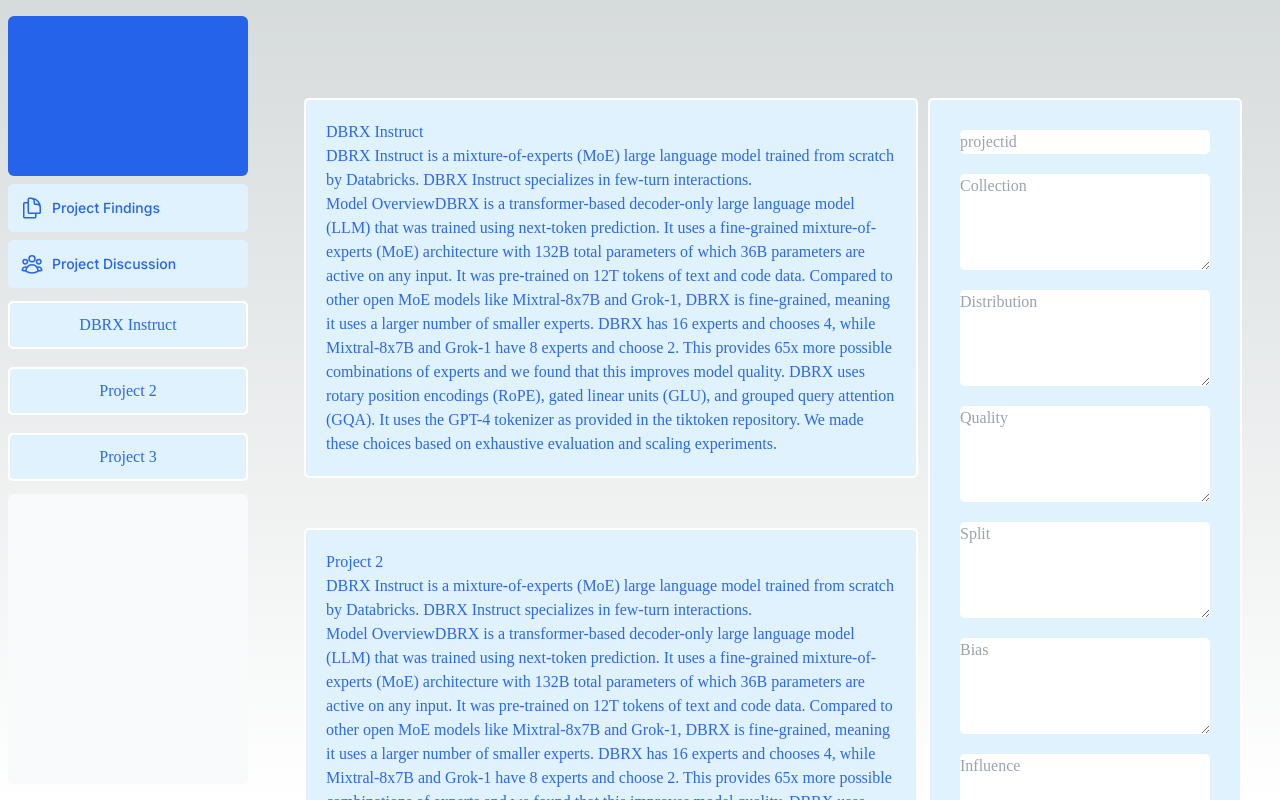
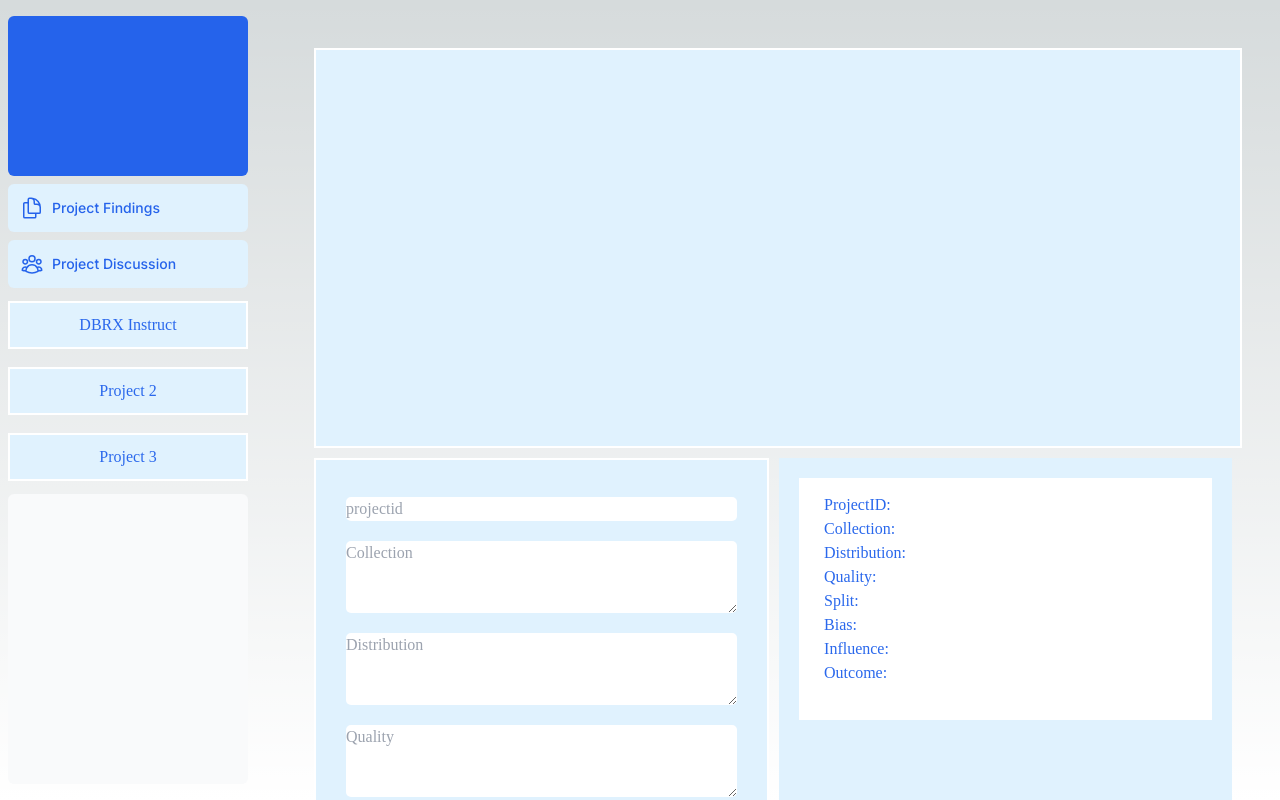
Before and after one commit to williamdjting/419project, a Next.js app: page /dashboard in a window 1280 px wide. Built offline with nearby package versions, Linux system fonts and the light colour scheme.

Commit message:
added some things to dashboard

```diff
--- a/package.json
+++ b/package.json
@@ -10,7 +10,9 @@
   },
   "dependencies": {
     "@heroicons/react": "^2.1.3",
+    "axios": "^1.6.8",
     "clsx": "^2.1.0",
+    "fs": "^0.0.1-security",
     "next": "14.1.4",
     "react": "^18",
     "react-dom": "^18"
--- /dev/null
+++ b/pages/api/submitData.ts
@@ -0,0 +1,35 @@
+import fs from 'fs';
+import path from 'path';
+
+import { NextResponse } from 'next/server'
+
+// export default async function handler(req, res) {
+
+//   res.status(200).json({ text: 'Hello' });
+  // console.log("line 5")
+  // const { submittedData } = req.body;
+
+  // const csvContent = `ProjectID,Collection,Distribution,Quality,Split,Bias,Influence,Outcome\n${Object.values(submittedData).join(',')}`;
+
+  // try {
+  //   const filePath = path.join(process.cwd(), 'data', 'submittedData.csv'); // Adjust the path as needed
+  //   fs.writeFileSync(filePath, csvContent);
+  //   res.status(200).json({ success: true });
+  // } catch (error) {
+  //   console.error(error);
+  //   res.status(500).json({ success: false, error: 'Failed to write CSV file' });
+  // }
+// }
+
+// export async function GET() {
+//   return NextResponse.json({
+//     hello: 'world',
+//   })
+
+// }
+
+export default async function handler(req, res) {
+
+  res.status(200).json({ text: 'Hello' });
+
+}
--- a/src/app/dashboard/page.tsx
+++ b/src/app/dashboard/page.tsx
@@ -7,8 +7,8 @@
 export default function Page() {
   return (
     <main>
-      <div className={styles.dashboard}>
-        <div>
+      {/* <div className={styles.dashboard}> */}
+        {/* <div>
           {datasheetData.map((data) => {
             return (
               <Card
@@ -19,12 +19,12 @@
               />
             );
           })}
-        </div>
+        </div> */}
 
         <div>
           <Form />
         </div>
-      </div>
+      {/* </div> */}
     </main>
   );
 }
--- /dev/null
+++ b/src/app/lib/datasheet-datacontext.js
@@ -0,0 +1,16 @@
+
+import React, { createContext, useState, useContext } from 'react';
+
+const DatasheetDataContext = createContext();
+
+export const DatasheetDataProvider = ({ children }) => {
+  const [datasheetData, setDatasheetData] = useState([]);
+
+  return (
+    <DatasheetDataContext.Provider value={{ datasheetData, setDatasheetData }}>
+      {children}
+    </DatasheetDataContext.Provider>
+  );
+};
+
+// export const useDatasheetData = () => useContext(DatasheetDataContext);
--- /dev/null
+++ b/src/app/test/page.tsx
@@ -0,0 +1,24 @@
+import { Testing } from './testing'
+
+export default function Page() {
+  return (
+    <main>
+
+        hi
+
+        <div>
+          <Testing submittedData={{
+          projectid: '',
+          collection: '',
+          distribution: '',
+          quality: '',
+          split: '',
+          bias: '',
+          influence: '',
+          outcome: ''
+        }} />
+        </div>
+
+    </main>
+  );
+}
--- /dev/null
+++ b/src/app/test/testing.tsx
@@ -0,0 +1,58 @@
+import React from 'react';
+
+
+interface PageProps {
+  submittedData: {
+    projectid: string;
+    collection: string;
+    distribution: string;
+    quality: string;
+    split: string;
+    bias: string;
+    influence: string;
+    outcome: string;
+  };
+}
+
+export function Testing({ submittedData }: PageProps) {
+  return (
+    <div>
+      {submittedData && (
+        <div>
+          <li><strong>ProjectID:</strong> {submittedData.projectid}</li>
+          <li><strong>Collection:</strong> {submittedData.collection}</li>
+          <li><strong>Distribution:</strong> {submittedData.distribution}</li>
+          <li><strong>Quality:</strong> {submittedData.quality}</li>
+          <li><strong>Split:</strong> {submittedData.split}</li>
+          <li><strong>Bias:</strong> {submittedData.bias}</li>
+          <li><strong>Influence:</strong> {submittedData.influence}</li>
+          <li><strong>Outcome:</strong> {submittedData.outcome}</li>
+        </div>
+      )}
+    </div>
+  );
+}
+
+// const Page: React.FC<PageProps> = ({ submittedData }) => {
+//   if (!submittedData) {
+//     return null; // Or you can return a loading indicator
+//   }
+
+//   return (
+//     <>
+//       <h2>Submitted Data:</h2>
+//       <ul>
+//         <li><strong>ProjectID:</strong> {submittedData.projectid}</li>
+//         <li><strong>Collection:</strong> {submittedData.collection}</li>
+//         <li><strong>Distribution:</strong> {submittedData.distribution}</li>
+//         <li><strong>Quality:</strong> {submittedData.quality}</li>
+//         <li><strong>Split:</strong> {submittedData.split}</li>
+//         <li><strong>Bias:</strong> {submittedData.bias}</li>
+//         <li><strong>Influence:</strong> {submittedData.influence}</li>
+//         <li><strong>Outcome:</strong> {submittedData.outcome}</li>
+//       </ul>
+//     </>
+//   );
+// }
+
+// export default Page;
--- a/src/app/ui/dashboard/form.tsx
+++ b/src/app/ui/dashboard/form.tsx
@@ -1,23 +1,16 @@
 'use client'
 // Import React and CSS module
-import React, { useState } from 'react';
+import React, { createContext, useState, useEffect, useContext } from 'react';
 import styles from './ui-dashboard.module.css';
+import axios from 'axios'; // Import Axios
+import { Testing } from '../../test/testing'
 
-// interface FormData {
-//   projectid: string;
-//   collection: string;
-//   distribution: string;
-//   quality: string;
-//   split: string;
-//   bias: string;
-//   influence: string;
-//   outcome: string;
-// }
-
+// import { downloadCSV } from '../../lib/csv'
 
 // Define the Form component
 export function Form() {
   // State to manage form data
+
   const [formData, setFormData] = useState({
     projectid: '',
     collection: '',
@@ -29,7 +22,8 @@
     outcome: ''
   });
 
-  const [submittedData, setSubmittedData] = useState({
+
+  const [submittedData, setSubmittedData] = useState([{
     projectid: '',
     collection: '',
     distribution: '',
@@ -38,7 +32,10 @@
     bias: '',
     influence: '',
     outcome: ''
-  });
+  }]);
+
+
+
 
   // Handler to update form data
   const handleChange = (e) => {
@@ -48,45 +45,148 @@
       [name]: value
     }));
     console.log("this is line 27", formData)
+
   };
 
-  // Handler to submit form data
-  const handleSubmit = (e) => {
+  const handleSubmit = async (e) => {
     e.preventDefault();
-    // Here you can perform any action with the form data
-    setSubmittedData(formData);
-    console.log("this is line 33", submittedData);
 
-  };
+    // setSubmittedData((prevSubmittedData) => ({
+    //   ...prevSubmittedData,
+    //   ...formData
+    // }));
+
+
+    // Create a copy of the submittedData array
+    const newSubmittedData = [...submittedData];
+
+    // Push the formData object into the newSubmittedData array
+    newSubmittedData.push(formData);
+
+    // Update the submittedData state with the new array
+    setSubmittedData(newSubmittedData);
+
+
+
+    console.log("this is formdata", formData);
+
+    console.log("this is submitted data", submittedData);
+  }
+    // useEffect(() => {
+    //   setSubmittedData(formData); // Update submittedData whenever formData changes
+    // }, [formData]);
+
+
+    // try {
+    //     // const response = await fetch('/api/submitData', {
+    //     const response = await fetch('../../../api/submitData', {
+    //     method: 'GET',
+    //     headers: {
+    //       'Content-Type': 'application/json'
+    //     },
+    //     // body: JSON.stringify({ submittedData: formData })
+    //   });
+    //   console.log("line 57")
+    //   console.log(response.ok)
+    //   console.log(response.body)
+    //   if (response.ok) {
+    //     console.log('CSV file saved successfully');
+    //     // Optionally, you can clear the form fields here
+
+    //   } else {
+    //     console.error('Failed to save CSV file');
+    //   }
+    // } catch (error) {
+    //   console.error('Error:', error);
+    // }
+  // };
+
+  // // Handler to submit form data
+  // const handleSubmit = (e) => {
+  //   e.preventDefault();
+  //   // Here you can perform any action with the form data
+  //   setSubmittedData(formData);
+  //   console.log("this is line 33", submittedData);
+
+  // };
+
+  // const downloadCSV = () => {
+  //   const csvContent = `ProjectID,Collection,Distribution,Quality,Split,Bias,Influence,Outcome\n${Object.values(submittedData).join(',')}`;
+  //   const encodedUri = encodeURI(`data:text/csv;charset=utf-8,${csvContent}`);
+  //   const link = document.createElement('a');
+  //   link.setAttribute('href', encodedUri);
+  //   link.setAttribute('download', 'submittedData.csv');
+  //   document.body.appendChild(link);
+  //   link.click();
+  // };
+
+
+
   // JSX for the form
   return (
+<>
+    <div className={styles.topbar}>
+
+
+
+
+
+    </div>
+
+
+    <div className={styles.container}>
     <form className={styles.form} onSubmit={handleSubmit}>
       {/* Input fields for each property */}
       <div className={styles.form2}>
 
         <input className={styles.form3} type="number" name="projectid" value={formData.projectid} onChange={handleChange} placeholder="projectid"/>
-        <textarea className={styles.form3} name="collection" value={formData.collection} onChange={handleChange} placeholder="Collection" rows={4} cols={25}/>
-        <textarea className={styles.form3}  name="distribution" value={formData.distribution} onChange={handleChange} placeholder="Distribution" rows={4} cols={25} />
-        <textarea className={styles.form3}  name="quality" value={formData.quality} onChange={handleChange} placeholder="Quality" rows={4} cols={25}/>
-        <textarea className={styles.form3} name="split" value={formData.split} onChange={handleChange} placeholder="Split" rows={4} cols={25} />
-        <textarea className={styles.form3} name="bias" value={formData.bias} onChange={handleChange} placeholder="Bias" rows={4} cols={25} />
-        <textarea className={styles.form3}  name="influence" value={formData.influence} onChange={handleChange} placeholder="Influence" rows={4} cols={25} />
-        <textarea className={styles.form3} name="outcome" value={formData.outcome} onChange={handleChange} placeholder="Outcome" rows={4} cols={25} />
+        <textarea className={styles.form3} name="collection" value={formData.collection} onChange={handleChange} placeholder="Collection" rows={3} cols={25}/>
+        <textarea className={styles.form3}  name="distribution" value={formData.distribution} onChange={handleChange} placeholder="Distribution" rows={3} cols={25} />
+        <textarea className={styles.form3}  name="quality" value={formData.quality} onChange={handleChange} placeholder="Quality" rows={3} cols={25}/>
+        <textarea className={styles.form3} name="split" value={formData.split} onChange={handleChange} placeholder="Split" rows={3} cols={25} />
+        <textarea className={styles.form3} name="bias" value={formData.bias} onChange={handleChange} placeholder="Bias" rows={3} cols={25} />
+        <textarea className={styles.form3}  name="influence" value={formData.influence} onChange={handleChange} placeholder="Influence" rows={3} cols={25} />
+        <textarea className={styles.form3} name="outcome" value={formData.outcome} onChange={handleChange} placeholder="Outcome" rows={3} cols={25} />
         {/* Submit button */}
+        {/* <button onClick={downloadCSV} type="submit">Submit</button> */}
         <button type="submit">Submit</button>
       </div>
-      {submittedData && (
+      {/* {formData && (
         <div>
-          <p>ProjectID: {submittedData.projectid}</p>
-          <p>Collection: {submittedData.collection}</p>
-          <p>Distribution: {submittedData.distribution}</p>
-          <p>Quality: {submittedData.quality}</p>
-          <p>Split: {submittedData.split}</p>
-          <p>Bias: {submittedData.bias}</p>
-          <p>Influence: {submittedData.influence}</p>
-          <p>Outcome: {submittedData.outcome}</p>
+          <p>ProjectID: {formData.projectid}</p>
+          <p>Collection: {formData.collection}</p>
+          <p>Distribution: {formData.distribution}</p>
+          <p>Quality: {formData.quality}</p>
+          <p>Split: {formData.split}</p>
+          <p>Bias: {formData.bias}</p>
+          <p>Influence: {formData.influence}</p>
+          <p>Outcome: {formData.outcome}</p>
         </div>
-      )}
+      )} */}
     </form>
+    {/* <Testing submittedData={submittedData}/>     */}
+
+
+    <div className={styles.map}>
+      <div className={styles.mapbox}>
+        {submittedData.map((dataItem, index) => (
+          <div className={styles.mapbox2} key={index}>
+            <p>ProjectID: {dataItem.projectid}</p>
+            <p>Collection: {dataItem.collection}</p>
+            <p>Distribution: {dataItem.distribution}</p>
+            <p>Quality: {dataItem.quality}</p>
+            <p>Split: {dataItem.split}</p>
+            <p>Bias: {dataItem.bias}</p>
+            <p>Influence: {dataItem.influence}</p>
+            <p>Outcome: {dataItem.outcome}</p>
+          </div>
+
+        ))}
+      </div>
+    </div>
+
+    </div>
+
+</>
   );
 }
--- a/src/app/ui/dashboard/ui-dashboard.module.css
+++ b/src/app/ui/dashboard/ui-dashboard.module.css
@@ -1,8 +1,30 @@
+.container {
+  display: flex;
+}
+
+.topbar {
+  width: 100%;
+  /* border-radius: 5px; */
+  height: 400px;
+  font-weight: 500;
+  padding: 20px;
+  border: 2px solid white;
+  color: #2a68ec;
+  font-family:'font-mono';
+  justify-content: center;
+  margin-top: 0px;
+  margin-bottom: 10px;
+  background-color: #e0f2fe;
+  display: flex;
+  flex-direction: column; /* Stack elements vertically */
+  margin-left: 10px;
+}
+
 .projectbox {
   width: 100%;
   padding: 10px;
   border: 2px solid white;
-  border-radius: 5px;
+  /* border-radius: 5px; */
   color: #2a68ec;
   font-family:'font-mono';
   display: flex;
@@ -17,7 +39,7 @@
 .cards {
   width: 100%;
   /* height: 200px; */
-  border-radius: 5px;
+  /* border-radius: 5px; */
   font-weight: 500;
   overflow-y: auto;
   padding: 20px;
@@ -35,14 +57,15 @@
 
 .form {
   width: 100%;
-  border-radius: 5px;
+  /* border-radius: 5px; */
+  height: 800px;
   font-weight: 500;
   padding: 20px;
   border: 2px solid white;
   color: #2a68ec;
   font-family:'font-mono';
   justify-content: center;
-  margin-top: 50px;
+  margin-top: 0px;
   margin-bottom: 10px;
   background-color: #e0f2fe;
   display: flex;
@@ -65,3 +88,49 @@
   margin-bottom: 20px;
   border-radius: 5px;
 }
+
+.map {
+  width: 100%;
+  /* border-radius: 5px; */
+  font-weight: 500;
+  padding: 20px;
+  border: 2px solid 2a68ec;
+  color: #2a68ec;
+  font-family:'font-mono';
+  /* justify-content: center; */
+  margin-top: 0px;
+  margin-bottom: 10px;
+  background-color: #e0f2fe;
+  display: flex;
+  flex-direction: column; /* Stack elements vertically */
+  margin-left: 10px;
+  vertical-align: top;
+  overflow: y;
+}
+
+.mapbox {
+  width: 100%;
+  /* border-radius: 5px; */
+  font-weight: 500;
+  padding: 20px;
+  border: 5px solid white;
+  color: #2a68ec;
+  font-family:'font-mono';
+  justify-content: center;
+  padding-top: 10px;
+  /* margin-top: 10px; */
+  margin-bottom: 10px;
+  background-color: white;
+  /* display: flex; */
+  /* flex-direction: column; */
+  /* margin-left: 10px; */
+  align-items: center;
+  vertical-align: top;
+  overflow: y;
+}
+
+.mapbox2 {
+  margin-bottom: 10px;
+  background-color: white;
+
+}
```
Also changed, not shown: src/app/lib/csv.tsx (added), src/app/lib/datasheet-data.js, 1 other file (tests, documents, lock files or other folders).
